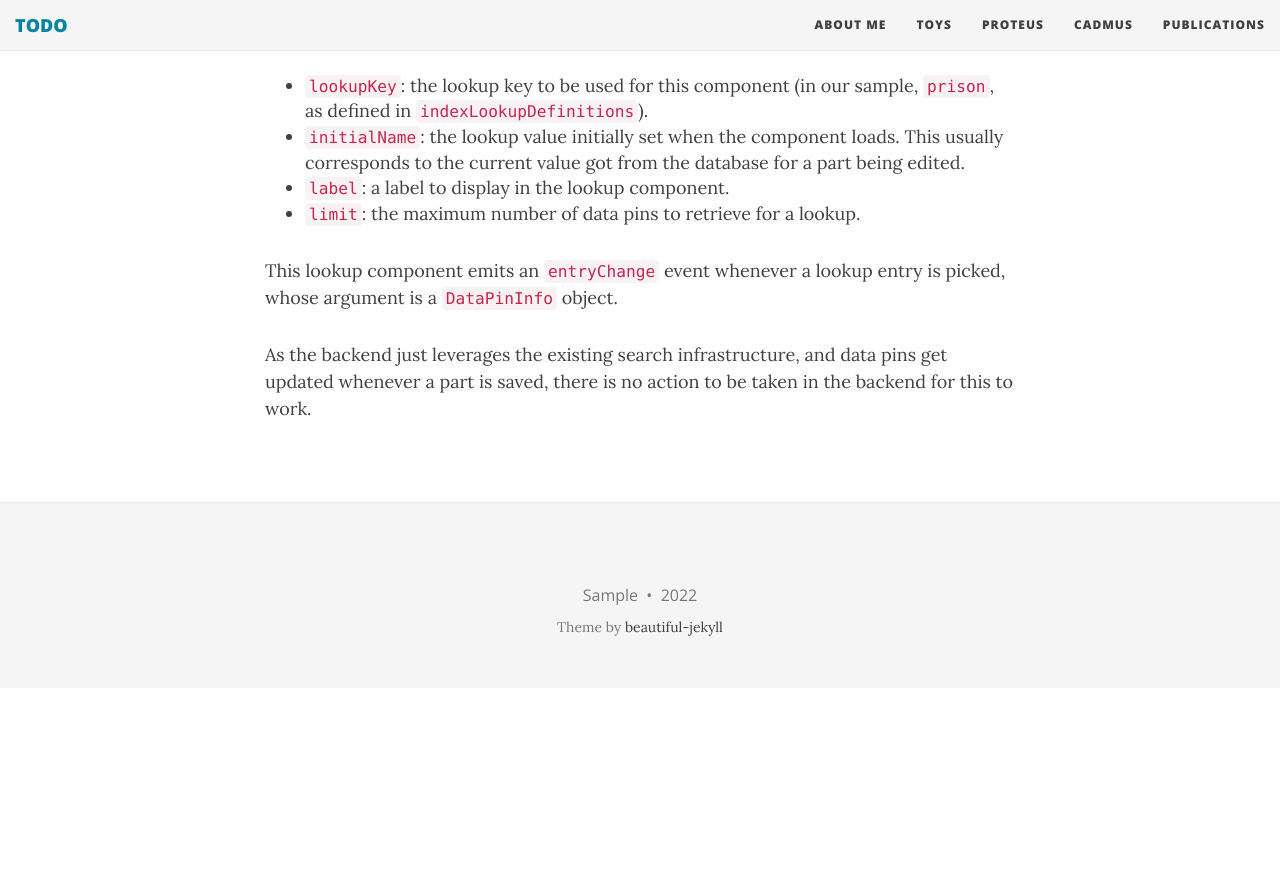
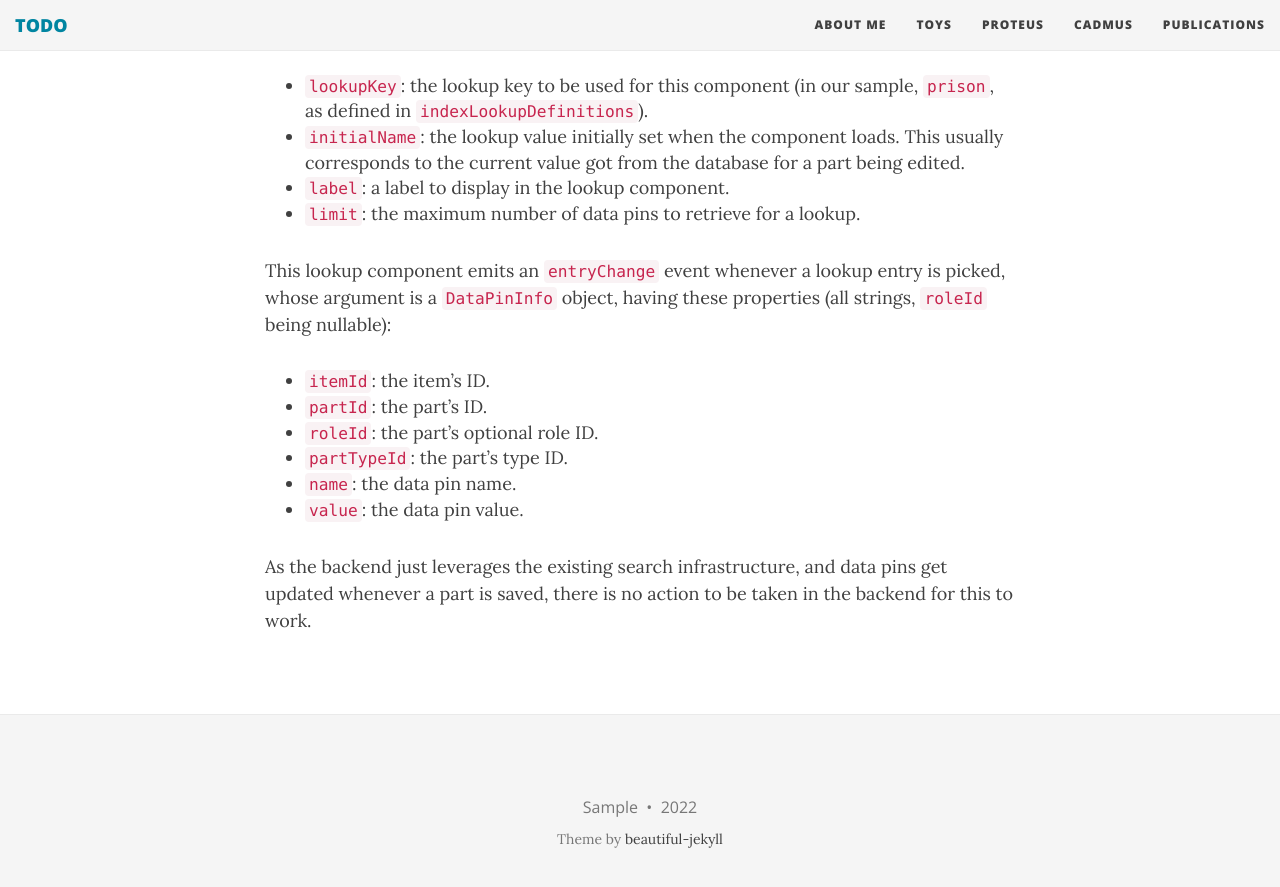
Before and after one commit to Myrmex/overview, a Jekyll site: the page built from cadmus/dev/lookup.md, in a window 1280 px wide and 900 px high, scrolled down 6201 px. Shown: the top 887 px of the window. Built offline with Jekyll 4.4.1, drawn with Linux system fonts in a browser that asks for light colours; nearby versions of some CDN libraries; before the commit the page ends 6889 px from its top, so only the background shows below that.

Commit message:
Update lookup.md

```diff
--- a/cadmus/dev/lookup.md
+++ b/cadmus/dev/lookup.md
@@ -134,6 +134,13 @@ For an implementation of this lookup mechanism in the frontend you can see the `
 - `label`: a label to display in the lookup component.
 - `limit`: the maximum number of data pins to retrieve for a lookup.
 
-This lookup component emits an `entryChange` event whenever a lookup entry is picked, whose argument is a `DataPinInfo` object.
+This lookup component emits an `entryChange` event whenever a lookup entry is picked, whose argument is a `DataPinInfo` object, having these properties (all strings, `roleId` being nullable):
+
+- `itemId`: the item's ID.
+- `partId`: the part's ID.
+- `roleId`: the part's optional role ID.
+- `partTypeId`: the part's type ID.
+- `name`: the data pin name.
+- `value`: the data pin value.
 
 As the backend just leverages the existing search infrastructure, and data pins get updated whenever a part is saved, there is no action to be taken in the backend for this to work.
```
